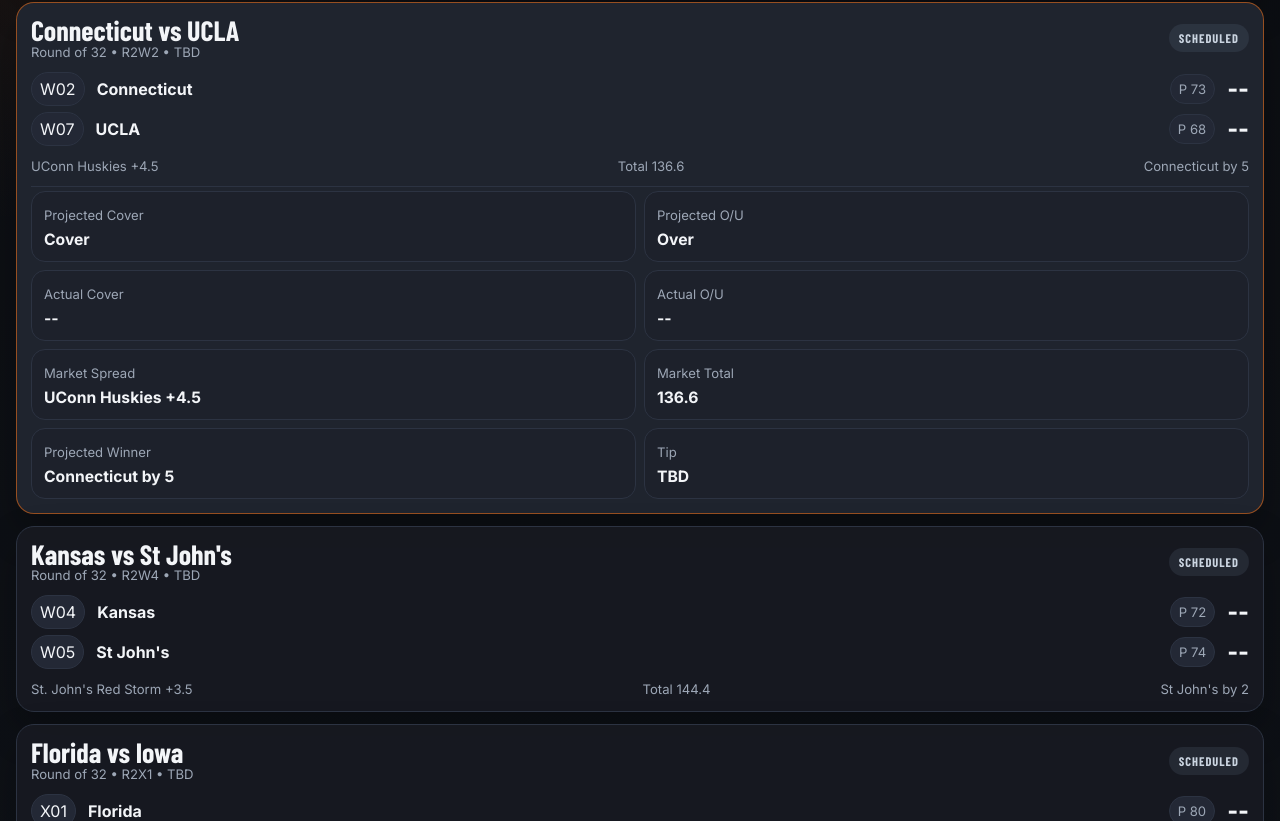
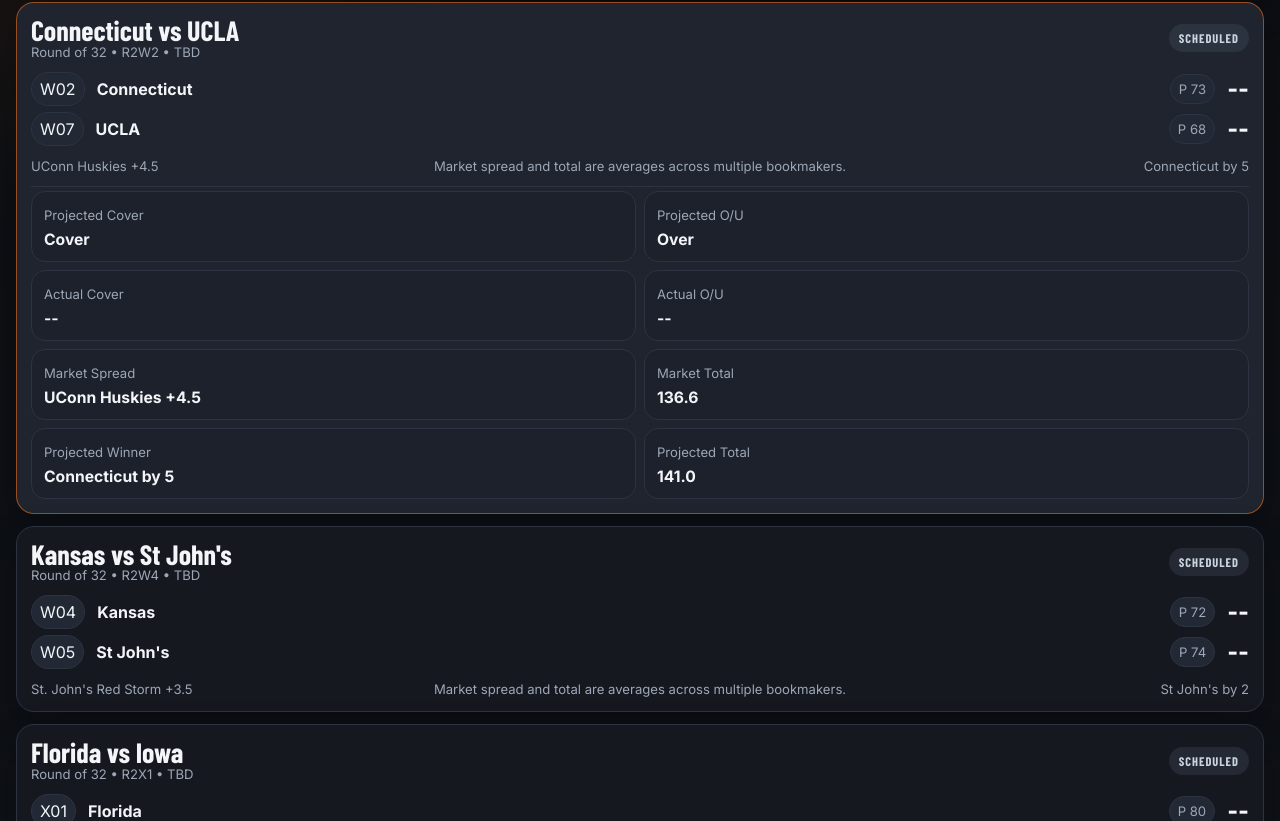
Before and after one commit to Jrosero21/degens, a React (Vite) app: page / in a window 1280 px wide. Shown: the part 419-1240 px from the top of the page. Built offline with nearby package versions, Linux system fonts and the light colour scheme.

Commit message:
Refine mobile board UI

```diff
--- a/src/App.jsx
+++ b/src/App.jsx
@@ -342,7 +342,9 @@
 
                     <div className="game-row-foot">
                       <span>{formatSpread(game.odds?.favoriteTeam, game.odds?.favoriteSpread)}</span>
-                      <span>Total {formatTotal(game.odds?.total)}</span>
+                      <span className="game-row-foot-note">
+                        Market spread and total are averages across multiple bookmakers.
+                      </span>
                       <span>{formatPredictedWinner(game.prediction)}</span>
                     </div>
 
@@ -378,8 +380,8 @@
                             <strong>{formatPredictedWinner(game.prediction)}</strong>
                           </div>
                           <div>
-                            <span>Tip</span>
-                            <strong>{formatDateTime(game.tipoff)}</strong>
+                            <span>Projected Total</span>
+                            <strong>{formatTotal(game.prediction?.total)}</strong>
                           </div>
                         </div>
                       </div>
--- a/src/styles.css
+++ b/src/styles.css
@@ -389,6 +389,14 @@
   gap: 4px;
 }
 
+.game-row-foot-note {
+  text-align: center;
+}
+
+.game-row-foot span:last-child {
+  text-align: right;
+}
+
 .detail-card {
   display: none;
 }
@@ -496,9 +504,23 @@
   }
 
   .game-row-foot {
-    display: flex;
-    flex-wrap: wrap;
+    display: grid;
+    grid-template-columns: minmax(0, 1fr) minmax(0, 1.2fr) minmax(0, 1fr);
     gap: 12px;
+    align-items: center;
+  }
+
+  .game-row-foot-note {
+    text-align: center;
+  }
+
+  .game-row-foot span:first-child {
+    text-align: left;
+  }
+
+  .game-row-foot span:last-child {
+    text-align: right;
+    justify-self: end;
   }
 
   .expand-grid {
```
